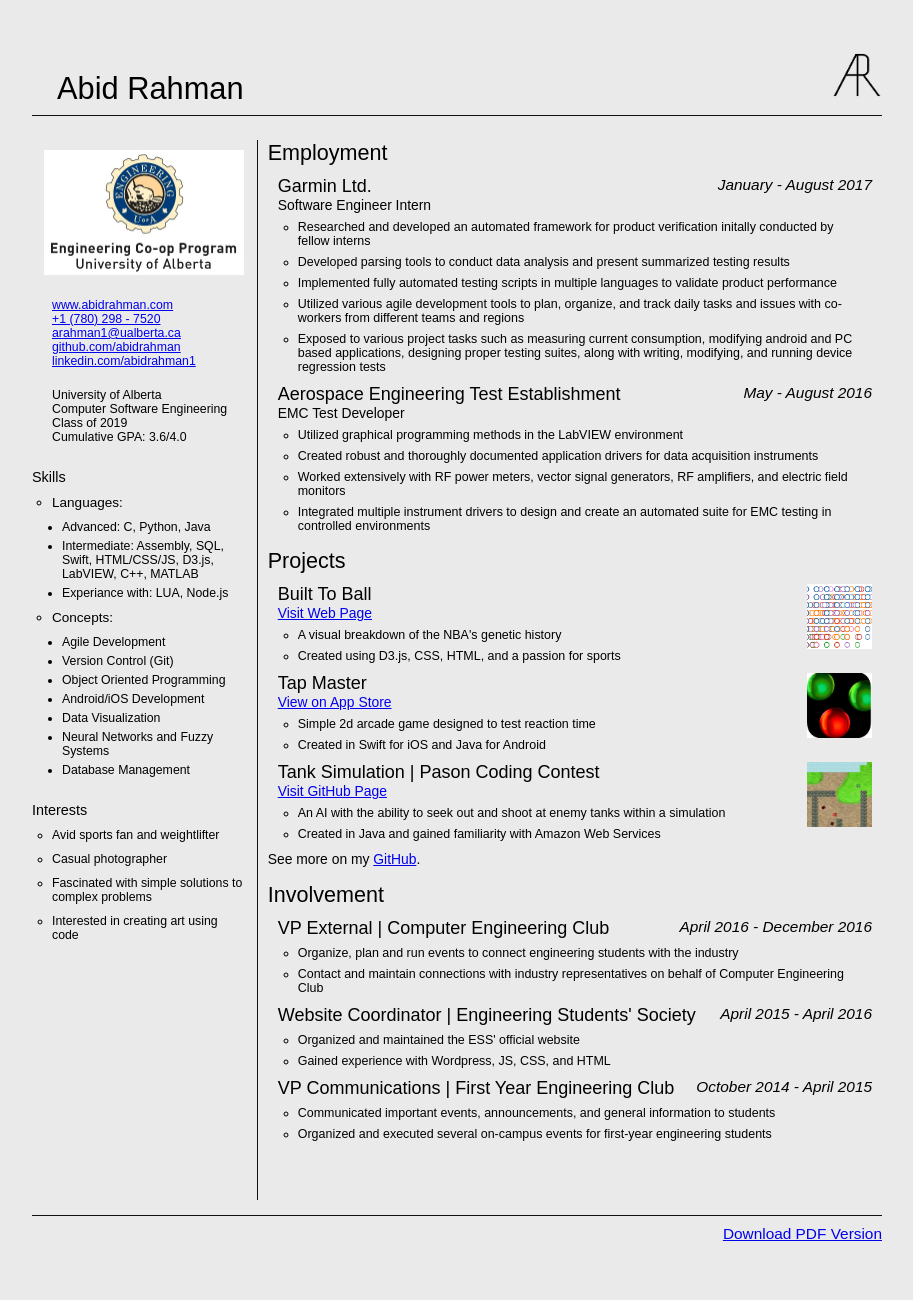
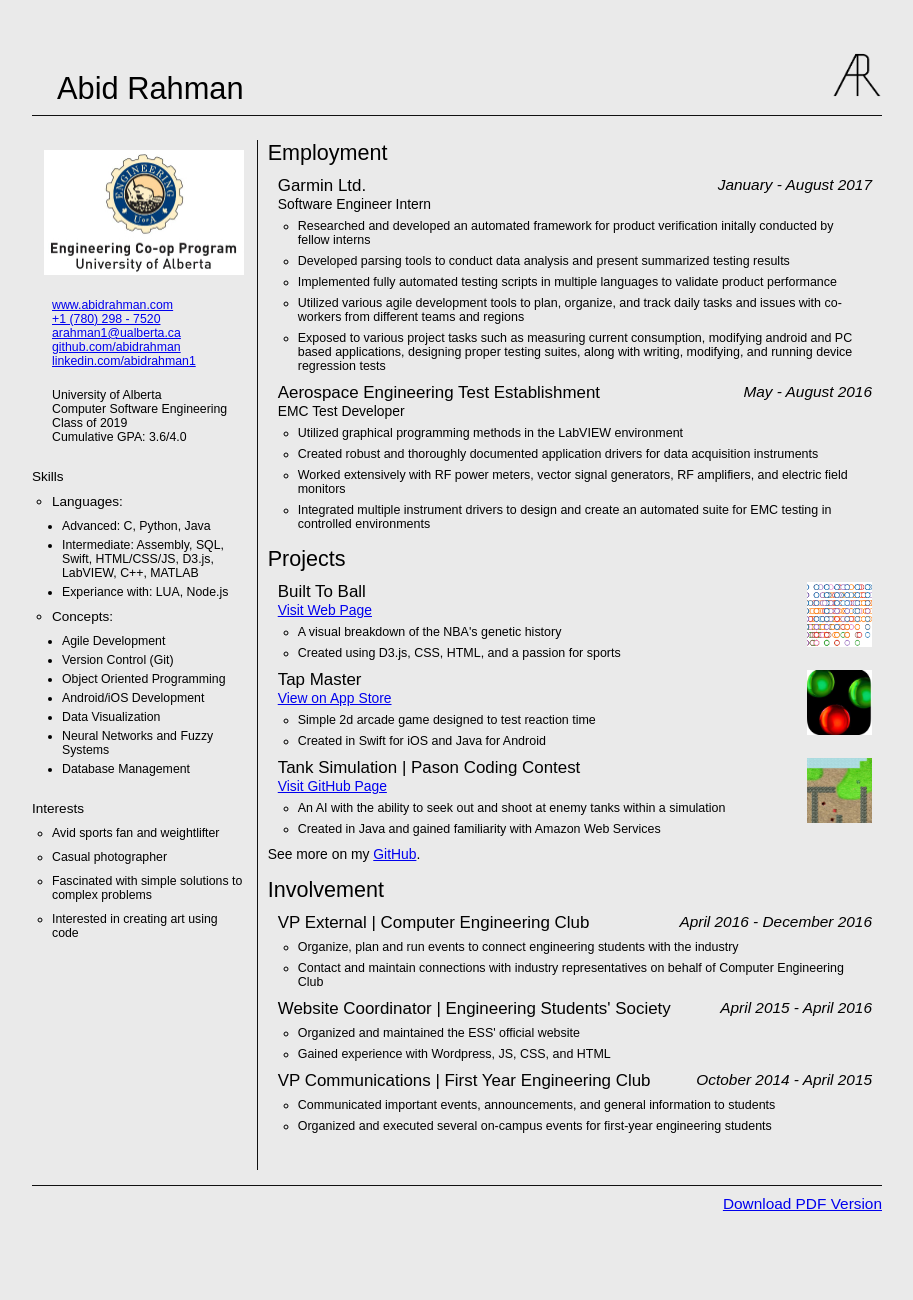
Before and after one commit to arjunkalburgi/abidrahman.github.io-1, a PHP site: page /resume/ in a window 1280 px wide. Shown: the whole page, without its empty margins (183-1096 px from the left). After the commit the page ends 1211 px from the top, so only its background shows below. Run offline with PHP 8.4, Linux system fonts and the light colour scheme.

Commit message:
Slight font and height adjustments

```diff
--- a/resume/resume.css
+++ b/resume/resume.css
@@ -21,7 +21,7 @@ body {
     font-size: 1.1em;
     margin: 50px auto;
     width: 850px;
-    height: 1200px;
+    height: 1150px;
     font-family: 'Quicksand', sans-serif;
     font-weight: 100;
     background: rgba(221, 221, 221, 0.6);
@@ -40,7 +40,7 @@ h2 {
 
 h3 {
     margin: 0;
-    font-size: 1.17em;
+    font-size: 1.1em;
     font-weight: 100;
 }
 
@@ -86,7 +86,7 @@ ul #description li {
 }
 
 #content {
-    height: 1075px;
+    height: 1045px;
     width: 850px;
     display: flex;
     flex-direction: row;
```
